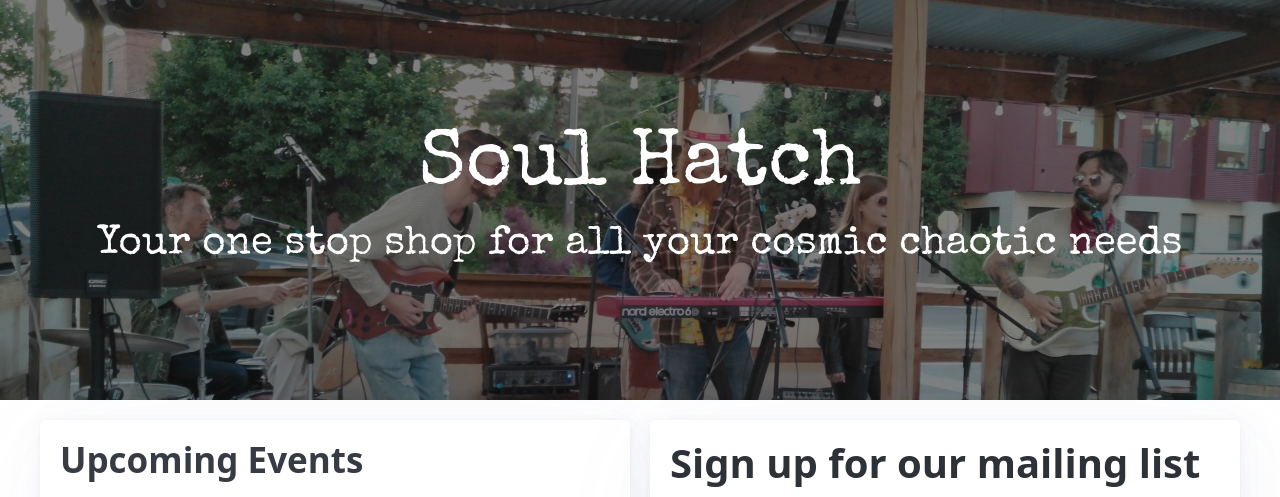
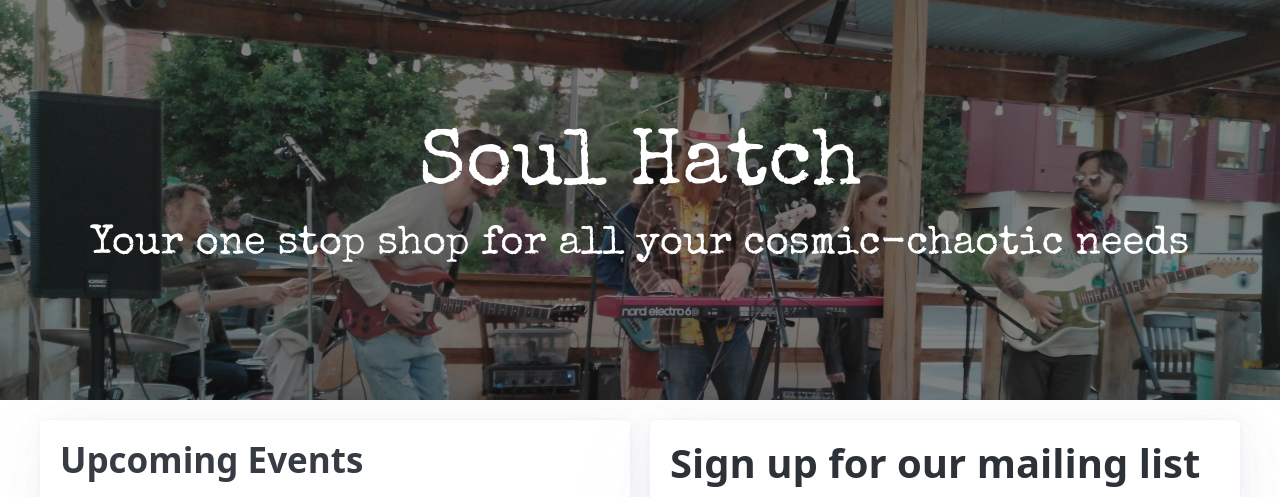
Before and after one commit to Weastie/selfhosted, a plain HTML site: page index.html in a window 1280 px wide. Shown: the top 497 px of the page. Drawn offline with nearby package versions, Linux system fonts and the light colour scheme.

Commit message:
Add hyphen to tagline

```diff
--- a/index.html
+++ b/index.html
@@ -84,7 +84,7 @@
       <header class='hero-banner'>
         <div class='container'>
           <h1>Soul Hatch</h1>
-          <h2>Your one stop shop for all your cosmic chaotic needs</h2>
+          <h2>Your one stop shop for all your cosmic-chaotic needs</h2>
         </div>
       </header>
       <main class="container">
```
